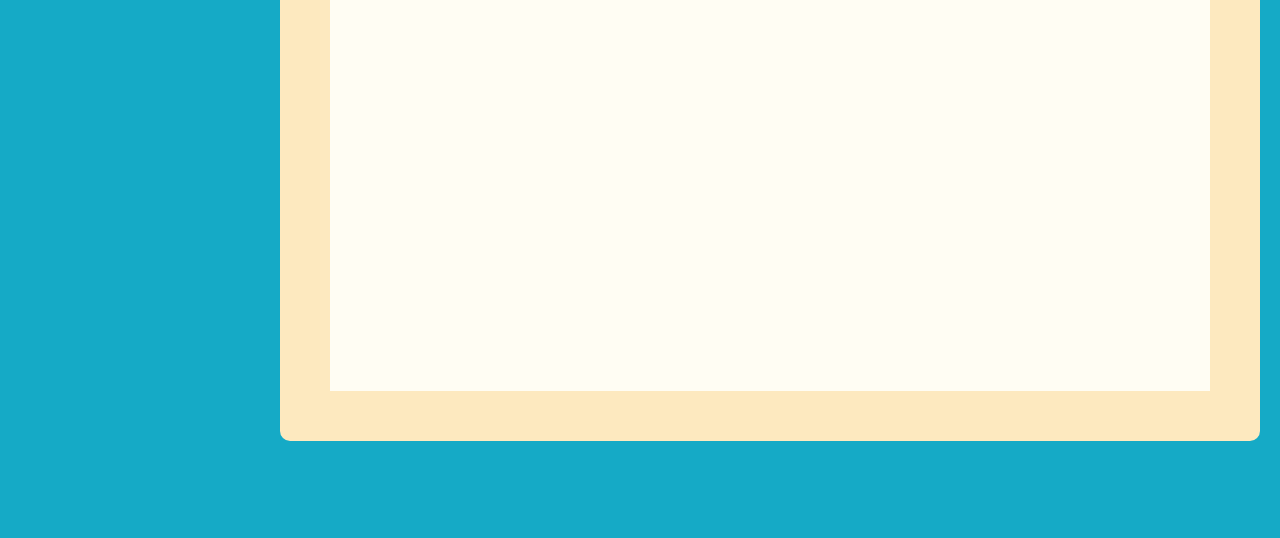
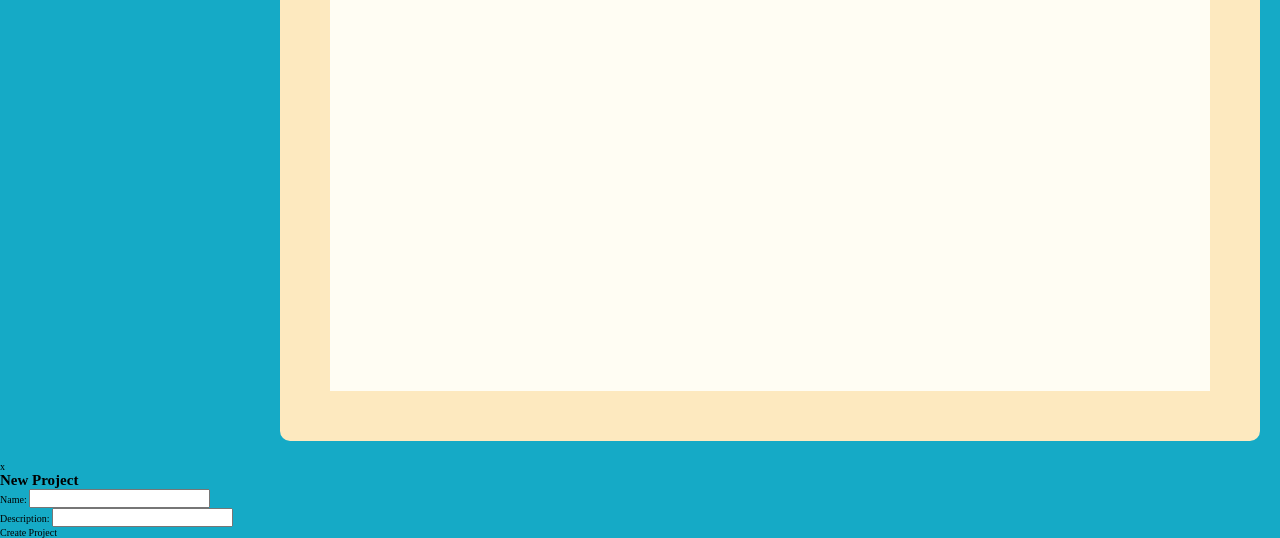
Before and after one commit to Angie-n/todo-list, a website built with webpack: page dist/index.html in a window 1280 px wide. Shown: the part 349-887 px from the top of the page. Before the commit the page ends 810 px from the top, so only its background shows below. Built offline with nearby package versions, Linux system fonts and the light colour scheme.

Commit message:
Added blocker div containing title and nav-todo div and a div containing a form to create a new project

```diff
--- a/dist/index.html
+++ b/dist/index.html
@@ -10,6 +10,7 @@
     <title>Todo List</title>
 </head>
 <body>
+    <div id="blocker">
         <h1>Todo List</h1>
         <div id="nav-todo">
             <ul id="nav">
@@ -17,11 +18,29 @@
                 <li><a href="#">Today</a></li>
                 <li><a href="#">This Week</a></li>
                 <li><h2>Projects</h2></li>
-            <li><button>+ Add a project</button></li>
+                <li><button id="add-project-btn">+ Add a project</button></li>
             </ul>
             <div id="todo">
-            <h2></h2>
+                <h2 id="todo-title"></h2>
+                <p id="todo-description"></p>
                 <ul id="tasks"></ul>
+            </div>
+        </div>
+    </div>
+    <div id="add-project">
+        <div id="add-project-card">
+            <button class="exit-btn">x</button>
+            <form>
+                <h2>New Project</h2>
+                <section>
+                    <label for="project-name">Name: </label>
+                    <input type="text" id="project-name" name="project-name"> <br>
+                    <label for="project-description">Description: </label>
+                    <input type="text" id="project-description" name="project-description">
+                </section>
+                <div class="error-msg"></div>
+                <div><button type="submit">Create Project</button></div>
+            </form>
         </div>
     </div>
 </body>
```
Lines whose indentation alone changed are shown as unchanged.
